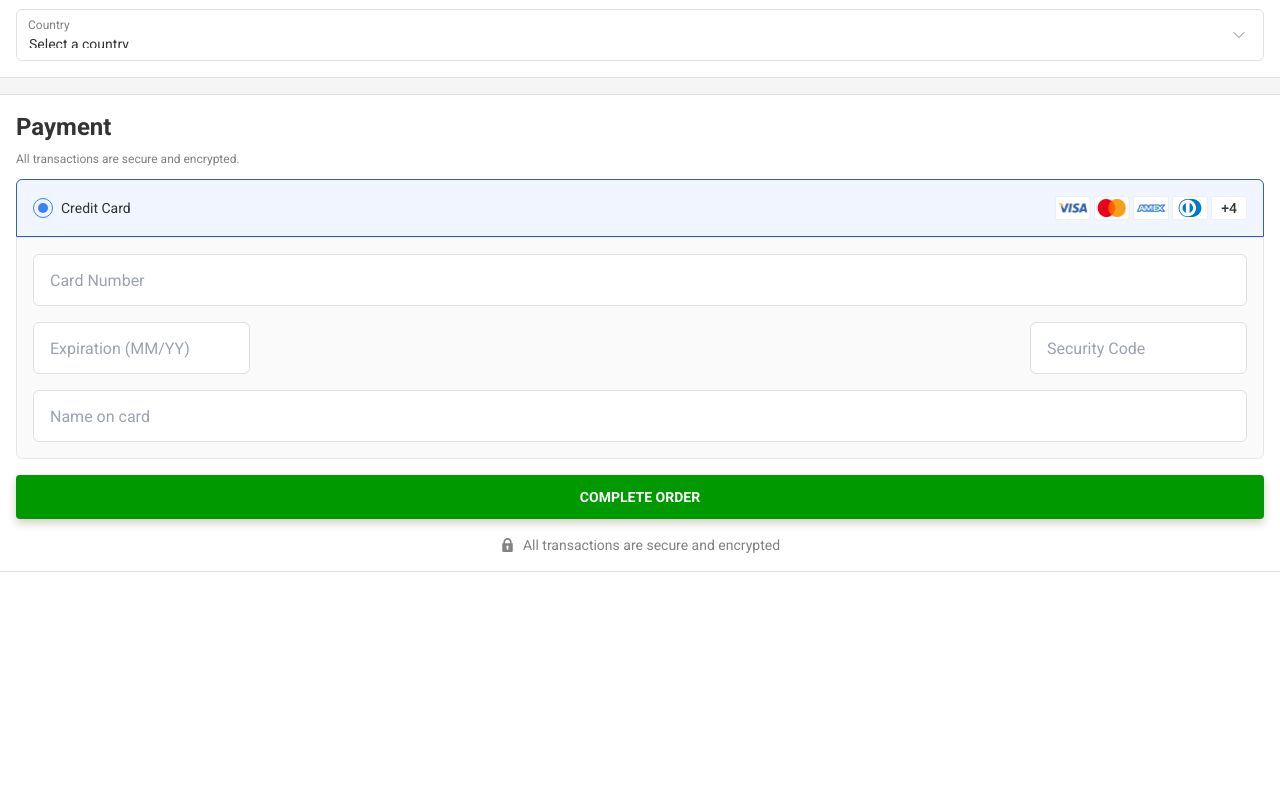
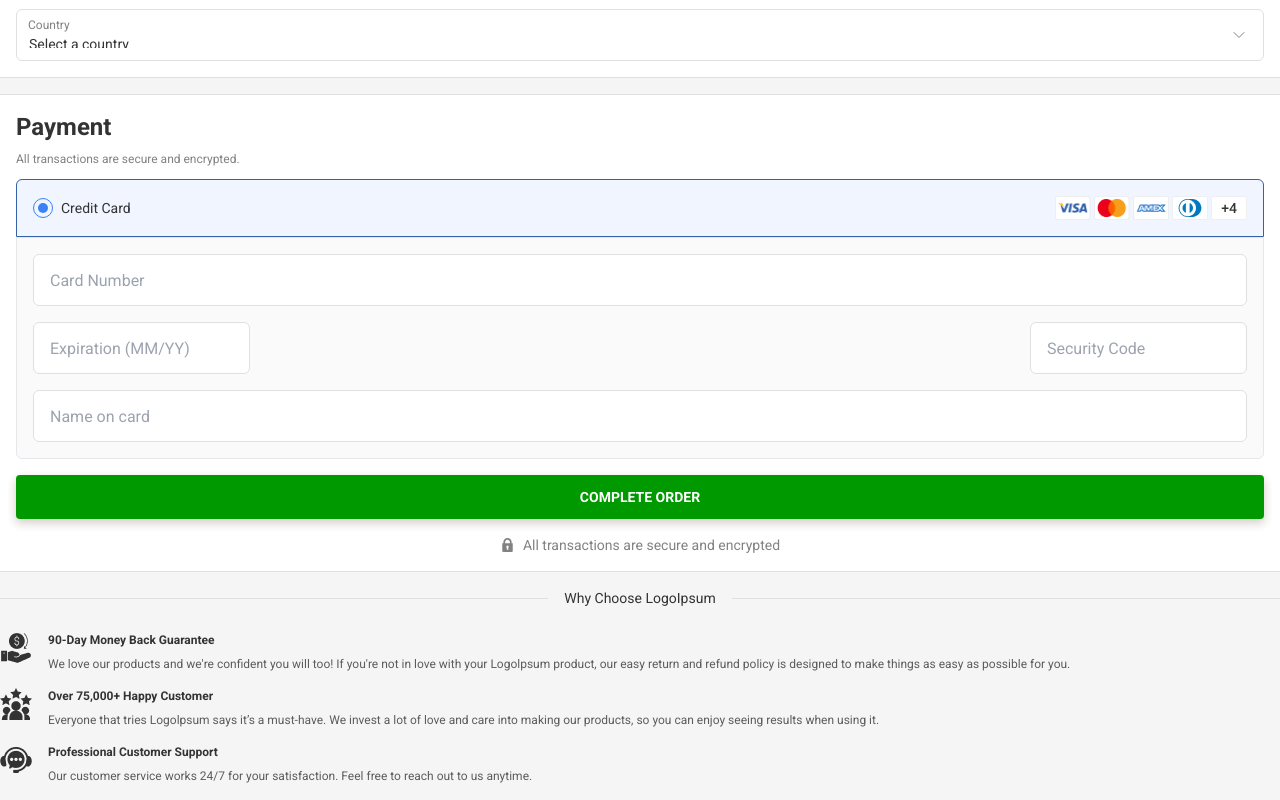
Before and after one commit to mrvanagas/commerce-core, a React (Vite) app: page / in a window 1280 px wide. Shown: the part 606-1406 px from the top of the page. Before the commit the page ends 1178 px from the top, so only its background shows below. Built offline with nearby package versions, Linux system fonts and the light colour scheme.

Commit message:
added our benefits section

```diff
--- a/src/App.tsx
+++ b/src/App.tsx
@@ -3,17 +3,19 @@ import Contact from './components/contact/Contact'
 import Delivery from './components/delivery/Delivery'
 import Navbar from './components/navbar/Navbar'
 import OrderInfo from './components/order-info/OrderInfo'
+import OurBenefits from './components/our-benefits/OurBenefits'
 import Payment from './components/payment/Payment'
 
 function App() {
 
   return (
-    <div className='container mx-auto bg-neutral-100'>
+    <div className='container bg-neutral-100'>
       <Navbar />
       <OrderInfo />
       <Contact />
       <Delivery />
       <Payment />
+      <OurBenefits />
     </div>
   )
 }
--- a/src/components/our-benefits/OurBenefits.tsx
+++ b/src/components/our-benefits/OurBenefits.tsx
@@ -1,7 +1,66 @@
+import Cashback from '../../images/cashback.png';
+import Rating from '../../images/rating.png';
+import Support from '../../images/customer-service.png';
+
 const OurBenefits = () => {
   return (
-    <div>OurBenefits</div>
-  )
-}
+    <div className='mt-4 mx-4 lg:mx-auto'>
+      <div className='flex items-center mb-6'>
+        <div className='flex-1 border-b border-neutral-550'></div>
+        <h2 className='text-center text-sm font-normal text-neutral-450 mx-4'>
+          Why Choose LogoIpsum
+        </h2>
+        <div className='flex-1 border-b border-neutral-550'></div>
+      </div>
 
-export default OurBenefits
+      <div>
+        {/* Section 1 */}
+        <div className='flex items-start'>
+          <img src={Cashback} alt='Money Back Guarantee' className='mr-4' />
+          <div>
+            <h3 className='text-xs font-bold text-neutral-450 mb-2'>
+              90-Day Money Back Guarantee
+            </h3>
+            <p className='text-xs text-neutral-650 font-normal mb-4'>
+              We love our products and we're confident you will too! If you're
+              not in love with your Logolpsum product, our easy return and
+              refund policy is designed to make things as easy as possible for
+              you.
+            </p>
+          </div>
+        </div>
+
+        {/* Section 2 */}
+        <div className='flex items-start'>
+          <img src={Rating} alt='Happy Customers' className='mr-4' />
+          <div>
+            <h3 className='text-xs font-bold text-neutral-450 mb-2'>
+              Over 75,000+ Happy Customer
+            </h3>
+            <p className='text-xs text-neutral-650 font-normal mb-4'>
+              Everyone that tries Logolpsum says it’s a must-have. We invest a
+              lot of love and care into making our products, so you can enjoy
+              seeing results when using it.
+            </p>
+          </div>
+        </div>
+
+        {/* Section 3 */}
+        <div className='flex items-start'>
+          <img src={Support} alt='Customer Support' className='mr-4' />
+          <div>
+            <h3 className='text-xs font-bold text-neutral-450  mb-2'>
+              Professional Customer Support
+            </h3>
+            <p className='text-xs text-neutral-650 font-normal mb-4'>
+              Our customer service works 24/7 for your satisfaction. Feel free
+              to reach out to us anytime.
+            </p>
+          </div>
+        </div>
+      </div>
+    </div>
+  );
+};
+
+export default OurBenefits;
```
